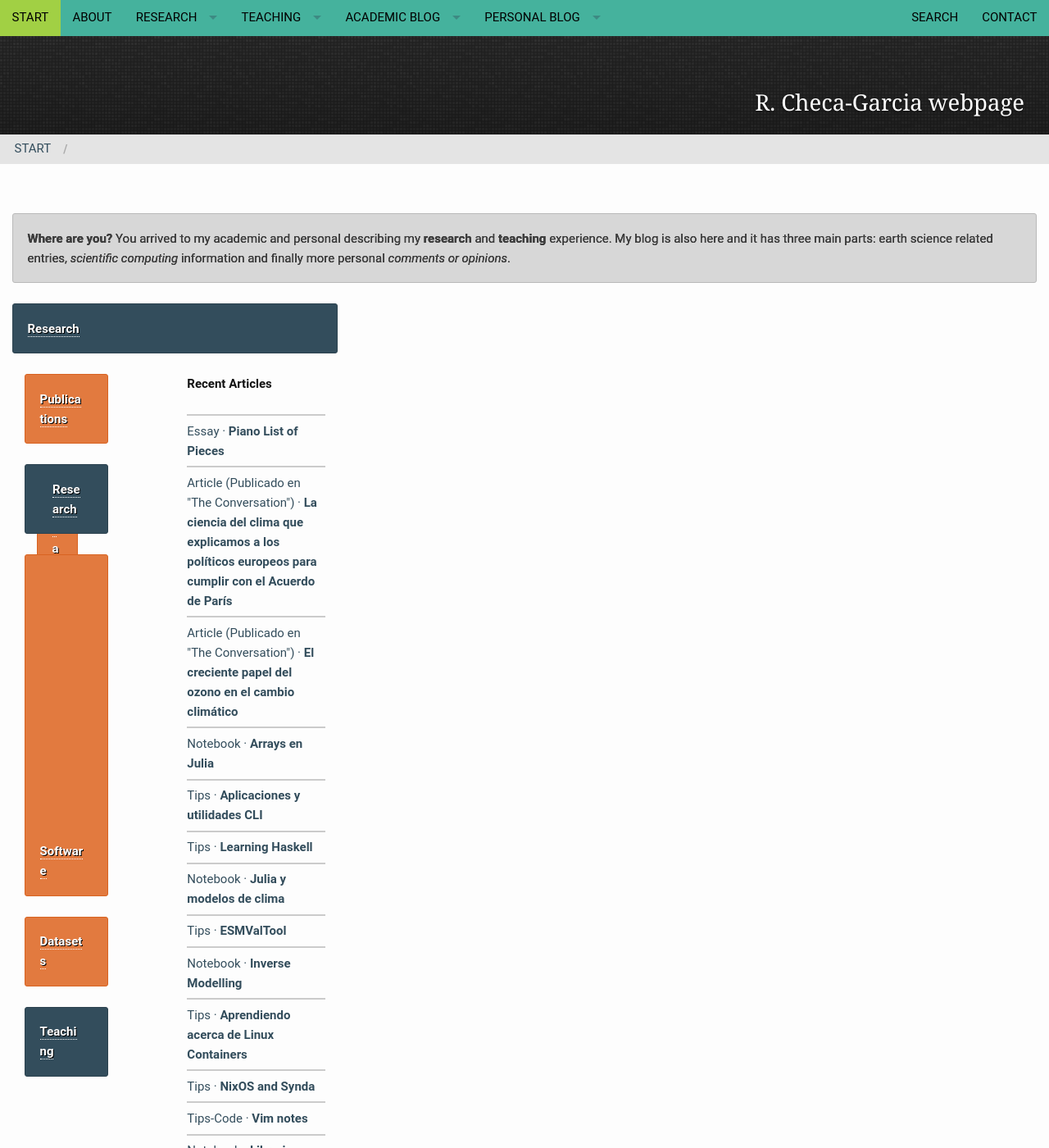
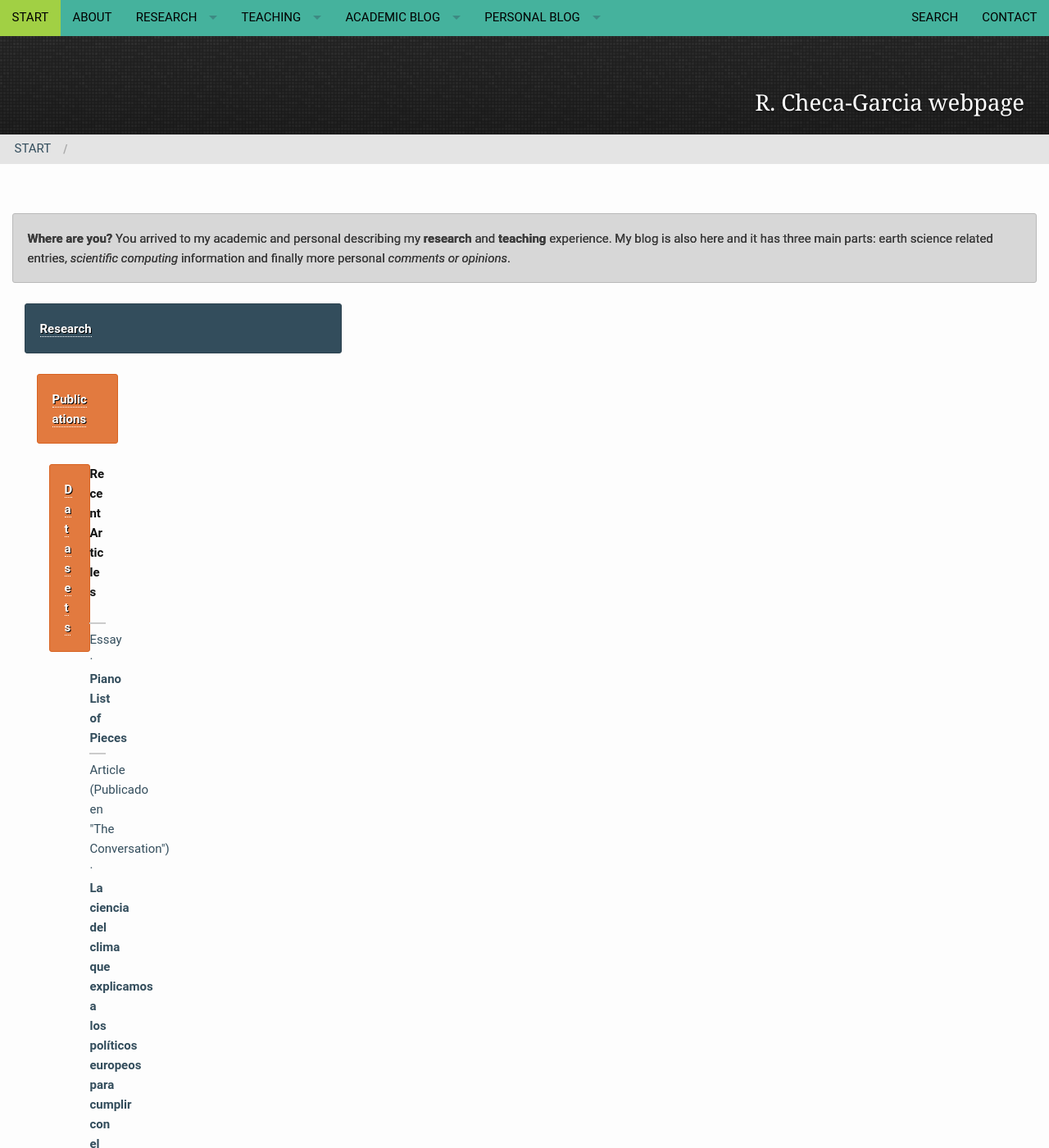
Before and after one commit to RCHG/rchg.github.io, a Jekyll site: the page built from pages/pages-root-folder/index.md, in a window 1280 px wide and 1400 px high. Shown: the whole window at 82% size. Built offline with Jekyll 4.4.1, drawn with Linux system fonts in a browser that asks for light colours; nearby versions of some CDN libraries; comment, search, counter and statistics services are not loaded; some of the changed lines change nothing that is shown.

Commit message:
Update frontpage.html

```diff
--- a/_layouts/frontpage.html
+++ b/_layouts/frontpage.html
@@ -40,24 +40,16 @@ format: blog-index
 
 
     <div class="row">
-            <div class="row">
+
   <div class="small-4 columns">
         {% include alert info=' <a href="/research/overview">Research</a>' %}
   <div class="small-4 columns">
         {% include alert warning=' <a href="/research/publications/">Publications</a>' %}
   <div class="small-4 columns">
         {% include alert warning=' <a href="/research/datasets/">Datasets</a>' %}
-</div>
+  </div>
 
-        {% include alert info=' <a href="/research/overview">Research</a>' %}
-           <div class="small-3 columns">
-        {% include alert warning=' <a href="/research/publications/">Publications</a>' %}
-           </div><!-- /.small-3.columns -->
-        {% include alert warning=' <a href="/research/my-codes/">Software</a>' %}
-        {% include alert warning=' <a href="/research/datasets/">Datasets</a>' %}
-        {% include alert info=' <a href="/teaching/overview/">Teaching</a>' %}
 
-        </div><!-- /.small-6.columns -->
         <div class="medium-6 columns">
             {% unless site.posts == empty %}
             <p><strong>{{ site.data.language.recent_articles }}</strong></p>
```
